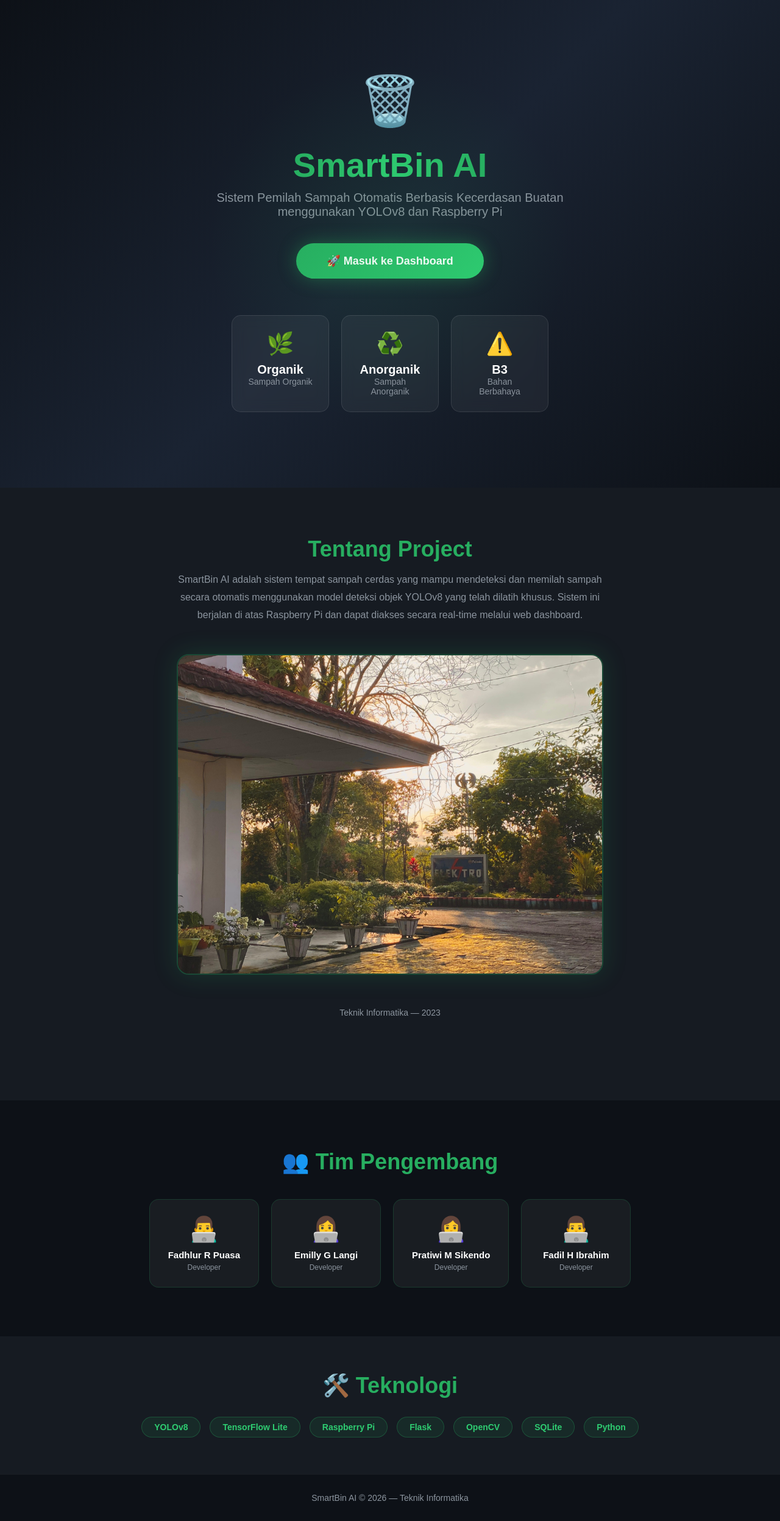
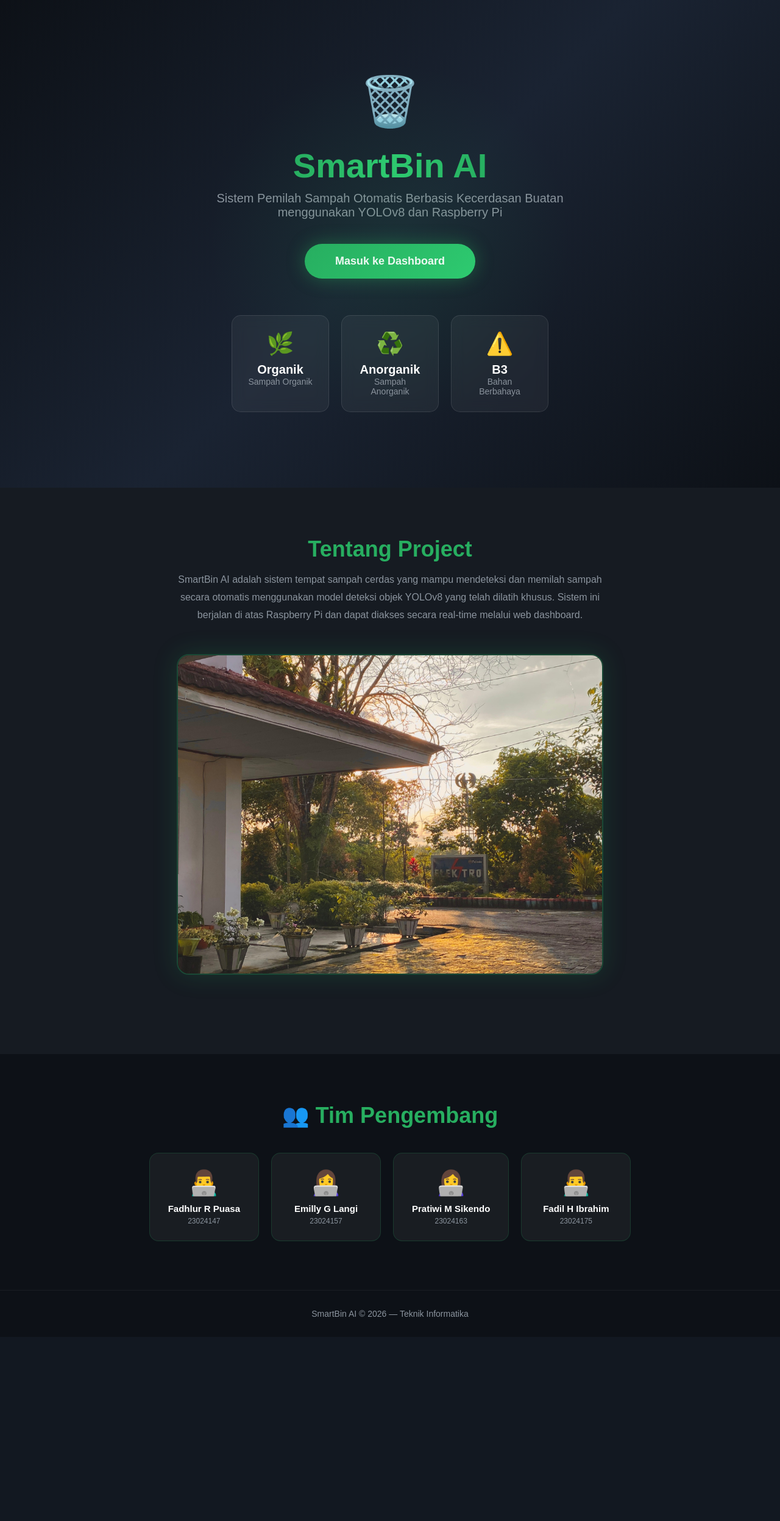
Before and after one commit to emillygl14/smartbin-server, a Flask app: page / in a window 1280 px wide. Shown: the whole page at 61% size. After the commit the page ends 2160 px from the top, so only its background shows below. Run offline with Flask 3, Linux system fonts and the light colour scheme.

Commit message:
fix landing

```diff
--- a/web/templates/landing.html
+++ b/web/templates/landing.html
@@ -270,7 +270,7 @@
         Sistem Pemilah Sampah Otomatis Berbasis Kecerdasan Buatan menggunakan
         YOLOv8 dan Raspberry Pi
       </p>
-      <a href="/dashboard" class="btn-masuk">🚀 Masuk ke Dashboard</a>
+      <a href="/dashboard" class="btn-masuk"> Masuk ke Dashboard</a>
 
       <div class="features">
         <div class="feature-card">
@@ -305,8 +305,6 @@
       <div class="foto-box">
         <img src="{{ url_for('static', filename='jurusan.jpg') }}" />
       </div>
-
-      <p style="color: #8b949e; font-size: 14px">Teknik Informatika — 2023</p>
     </section>
 
     <!-- TIM -->
@@ -316,37 +314,23 @@
         <div class="tim-card">
           <div class="avatar">👨‍💻</div>
           <div class="nama">Fadhlur R Puasa</div>
-          <div class="peran">Developer</div>
+          <div class="peran">23024147</div>
         </div>
         <div class="tim-card">
           <div class="avatar">👩‍💻</div>
           <div class="nama">Emilly G Langi</div>
-          <div class="peran">Developer</div>
+          <div class="peran">23024157</div>
         </div>
         <div class="tim-card">
           <div class="avatar">👩‍💻</div>
           <div class="nama">Pratiwi M Sikendo</div>
-          <div class="peran">Developer</div>
+          <div class="peran">23024163</div>
         </div>
         <div class="tim-card">
           <div class="avatar">👨‍💻</div>
           <div class="nama">Fadil H Ibrahim</div>
-          <div class="peran">Developer</div>
+          <div class="peran">23024175</div>
         </div>
-      </div>
-    </section>
-
-    <!-- TECH STACK -->
-    <section class="tech">
-      <h2>🛠️ Teknologi</h2>
-      <div class="tech-list">
-        <div class="tech-badge">YOLOv8</div>
-        <div class="tech-badge">TensorFlow Lite</div>
-        <div class="tech-badge">Raspberry Pi</div>
-        <div class="tech-badge">Flask</div>
-        <div class="tech-badge">OpenCV</div>
-        <div class="tech-badge">SQLite</div>
-        <div class="tech-badge">Python</div>
       </div>
     </section>
 
```
